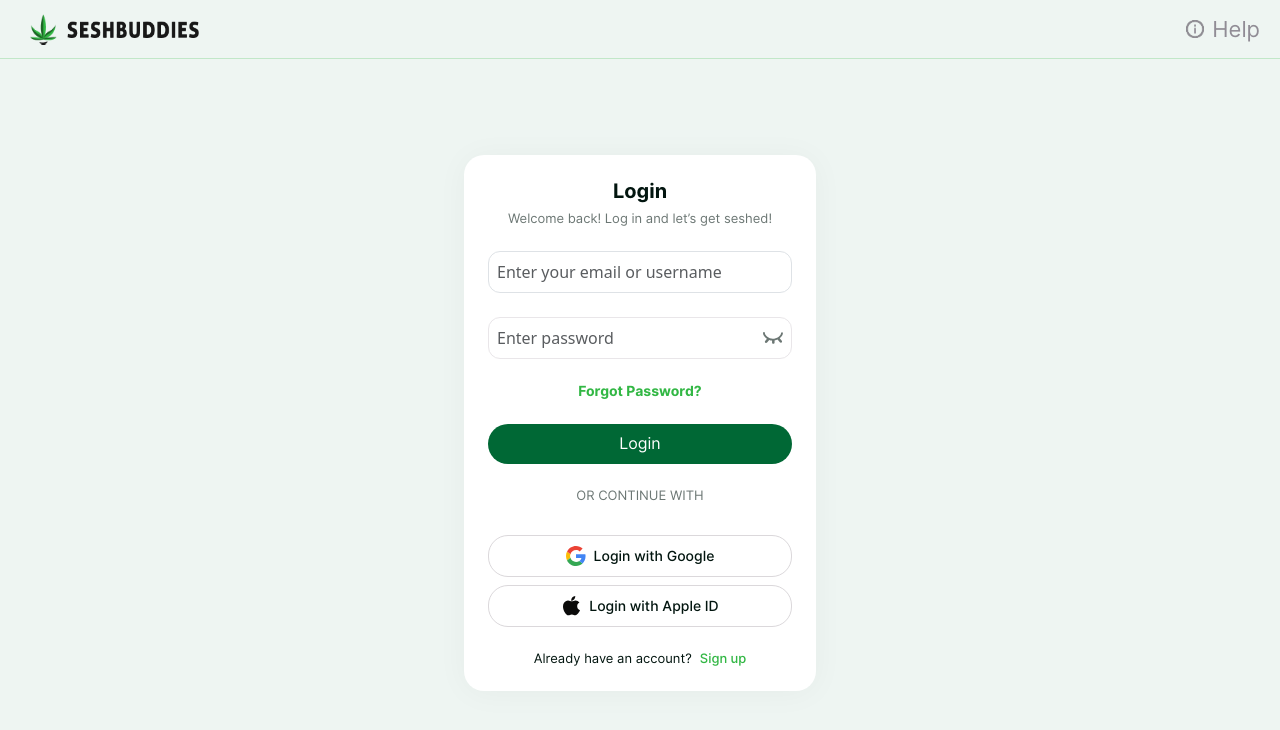
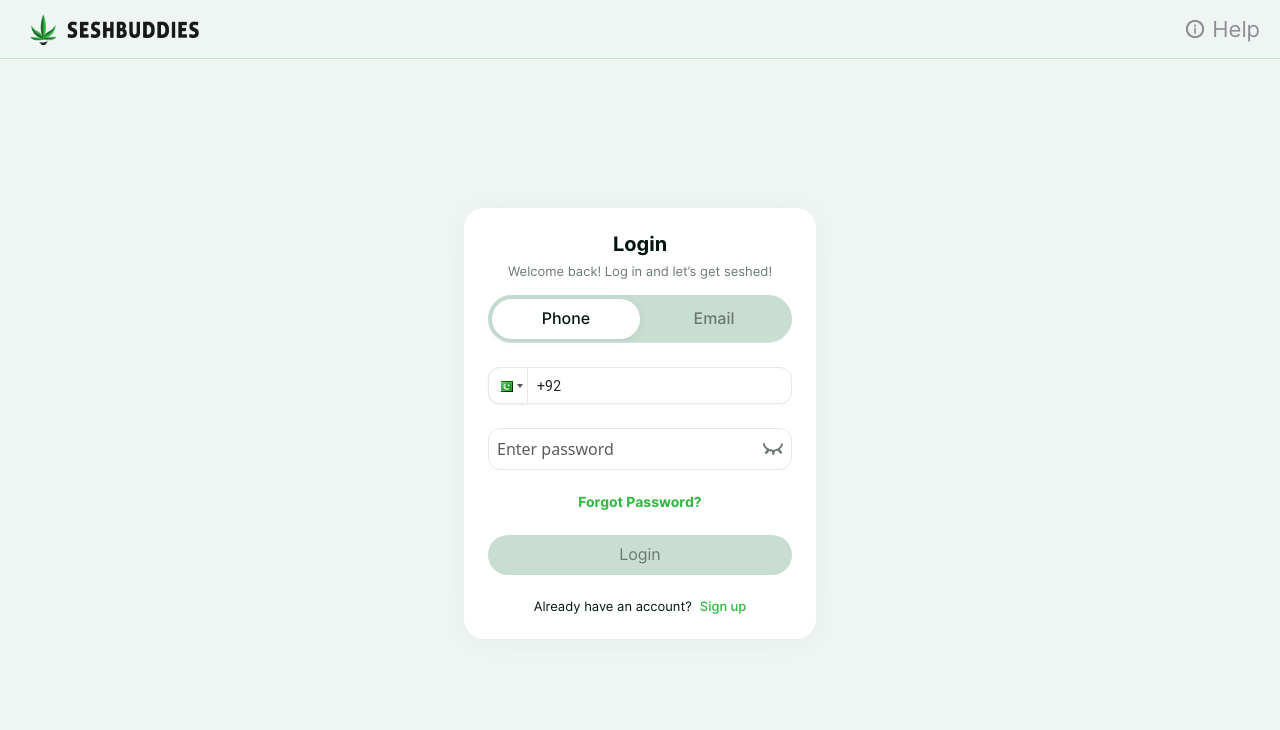
Before and after one commit to MianHuraira/seshbuddies, a React (Create React App) app: page /login in a window 1280 px wide. Shown: the top 730 px of the page. Built offline with nearby package versions, Linux system fonts and the light colour scheme.

Commit message:
register

```diff
--- a/src/App.js
+++ b/src/App.js
@@ -8,6 +8,7 @@
 import HeaderSecound from "../src/components/Header_secound";
 // bootstrap css
 import "bootstrap/dist/css/bootstrap.min.css";
+import { AuthProvider } from "./pages/AuthContext";
 
 function App() {
   // api start point
@@ -42,6 +43,7 @@
   }, [getPath]);
 
   return (
+    <AuthProvider>
       <div className="App">
         {getPath === "/" ||
         getPath === "/login" ||
@@ -53,6 +55,7 @@
         )}
         <Router />
       </div>
+    </AuthProvider>
   );
 }
 
--- a/src/Routes/Router.jsx
+++ b/src/Routes/Router.jsx
@@ -1,6 +1,8 @@
 import React, { lazy, Suspense } from "react";
-import { useRoutes } from "react-router-dom";
+import { useRoutes, Navigate } from "react-router-dom";
 import Spinner from "react-bootstrap/Spinner";
+import { useAuth } from "../pages/AuthContext";
+
 const NotFound = lazy(() => import("../pages/PageNoteFound"));
 const Profile = lazy(() => import("../pages/UserProfile"));
 const StartUp = lazy(() => import("../pages/StartUp"));
@@ -28,6 +30,8 @@
 
 const Test = lazy(() => import("../pages/Registration/PassCode"));
 const Router = () => {
+  const { isAuthenticated } = useAuth();
+
   return (
     <Suspense
       fallback={
@@ -47,88 +51,96 @@
         },
         {
           path: "/home",
-          element: <Home />,
+          element: isAuthenticated ? <Home /> : <Navigate to="/" />,
         },
         {
           path: "/users",
-          element: <Users />,
+          element: isAuthenticated ? <Users /> : <Navigate to="/" />,
         },
         {
           path: "/login",
           element: <Login />,
         },
         {
+          path: "/signUp",
+          element: <SignUp />,
+        },
+        {
           path: "/buddies",
-          element: <YourBuddies />,
+          element: isAuthenticated ? <YourBuddies /> : <Navigate to="/" />,
         },
         {
           path: "/age_varifi",
           element: <Age />,
         },
-        {
-          path: "/signUp",
-          element: <SignUp />,
-        },
 
         {
           path: "/foryou",
-          element: <ForYou />,
+          element: isAuthenticated ? <ForYou /> : <Navigate to="/" />,
         },
         {
           path: "/pending",
-          element: <Pending />,
+          element: isAuthenticated ? <Pending /> : <Navigate to="/" />,
         },
         {
           path: "/Foubuddiespending",
-          element: <FourBuddiesPending />,
+          element: isAuthenticated ? (
+            <FourBuddiesPending />
+          ) : (
+            <Navigate to="/" />
+          ),
         },
         {
           path: "/profile",
-          element: <Profile />,
+          element: isAuthenticated ? <Profile /> : <Navigate to="/" />,
         },
         {
           path: "/account",
-          element: <Account />,
+          element: isAuthenticated ? <Account /> : <Navigate to="/" />,
         },
         {
           path: "/notification",
-          element: <Notification />,
+          element: isAuthenticated ? <Notification /> : <Navigate to="/" />,
         },
         {
           path: "/search",
-          element: <Search />,
+          element: isAuthenticated ? <Search /> : <Navigate to="/" />,
         },
         {
           path: "/chat",
-          element: <Chat />,
+          element: isAuthenticated ? <Chat /> : <Navigate to="/" />,
         },
         {
           path: "/reels",
-          element: <Reels />,
+          element: isAuthenticated ? <Reels /> : <Navigate to="/" />,
         },
         {
           path: "/sessions",
-          element: <Sessions />,
+          element: isAuthenticated ? <Sessions /> : <Navigate to="/" />,
         },
         {
           path: "/live_stream",
-          element: <LiveStream />,
+          element: isAuthenticated ? <LiveStream /> : <Navigate to="/" />,
         },
         {
           path: "/privacy",
-          element: <Privacy />,
+          element: isAuthenticated ? <Privacy /> : <Navigate to="/" />,
         },
         {
           path: "/acountNoti",
-          element: <AcountNotification />,
+          element: isAuthenticated ? (
+            <AcountNotification />
+          ) : (
+            <Navigate to="/" />
+          ),
         },
         {
           path: "/acountSuport",
-          element: <AcountSuport />,
+          element: isAuthenticated ? <AcountSuport /> : <Navigate to="/" />,
         },
         {
           path: "/acountAbout",
-          element: <AcountAbout />,
+          element: isAuthenticated ? <AcountAbout /> : <Navigate to="/" />,
         },
         {
           path: "*",
--- a/src/assets/css/style.css
+++ b/src/assets/css/style.css
@@ -473,6 +473,8 @@
   border: 1px solid var(--grey-200, #e9e6e9);
   background: #fff;
   box-shadow: 0px 1px 2px 0px rgba(16, 24, 40, 0.04);
+  height: 37px !important;
+  width: 100%;
 }
 .phon_inp .flag-dropdown {
   border-radius: 12px 0px 0px 12px !important;
--- a/src/components/Profile.jsx
+++ b/src/components/Profile.jsx
@@ -1,12 +1,17 @@
-import React from "react";
-import { NavDropdown } from "react-bootstrap";
+import React, { useEffect, useState } from "react";
+import { NavDropdown, NavLink } from "react-bootstrap";
 import "../assets/css/style.css";
 import Profile_img from "../assets/images/profile_img.png";
 import Status_icon from "../assets/icons/status_icon.png";
-import { NavLink, useLocation } from "react-router-dom";
+import { useLocation, useNavigate } from "react-router-dom";
+
+import { ToastContainer, toast } from "react-toastify";
+
+import "react-toastify/dist/ReactToastify.css";
 
 const Profile = () => {
   const location = useLocation();
+  const navigate = useNavigate();
 
   let getPath = location.pathname;
 
@@ -15,8 +20,35 @@
   if (getPath === "/live_stream" || getPath === "/reels") {
     allPath = true;
   }
+
+  const [userData, setUserData] = useState({});
+
+  useEffect(() => {
+    // Retrieve user data from local storage
+    const storedUserData = localStorage.getItem("userData");
+
+    if (storedUserData) {
+      // Parse the JSON data
+      const parsedUserData = JSON.parse(storedUserData);
+      setUserData(parsedUserData);
+    }
+  }, []);
+  const handleLogout = () => {
+    // Clear local storage to log out the user
+    localStorage.removeItem("userData");
+
+    // Show logout success toast
+    toast.success("Logout Successfully", {
+      onClose: () => {
+        // Navigate to the home page after the toast is closed
+        navigate("/");
+      },
+    });
+  };
+
   return (
     <>
+      <ToastContainer />
       <NavDropdown
         id="nav-dropdown-dark-example"
         title={
@@ -25,12 +57,14 @@
               <img className="profile_img" src={Profile_img} alt="" />
               <img className="status_icon" src={Status_icon} alt="" />
             </div>
-            <h5
-              style={{ color: allPath ? "white" : "" }}
-              className="me-2 user_name0 d-none d-lg-block"
-            >
-              steve.brown
-            </h5>
+            {userData && userData.username && (
+              <h5
+                style={{ color: allPath ? "white" : "" }}
+                className="me-2 user_name0 d-none d-lg-block"
+              >
+                {userData.username}
+              </h5>
+            )}
           </div>
         }
         menuVariant="dark"
@@ -40,7 +74,7 @@
         <NavDropdown.Item>
           <NavLink to={"/profile"}>Settings</NavLink>
         </NavDropdown.Item>
-        <NavDropdown.Item>Log Out</NavDropdown.Item>
+        <NavDropdown.Item onClick={handleLogout}>Log Out</NavDropdown.Item>
       </NavDropdown>
     </>
   );
--- /dev/null
+++ b/src/pages/AuthContext.jsx
@@ -0,0 +1,27 @@
+import React, { createContext, useContext, useState } from 'react';
+
+const AuthContext = createContext();
+
+export const AuthProvider = ({ children }) => {
+  const [isAuthenticated, setIsAuthenticated] = useState();
+
+  const login = () => {
+    // Add logic to set authentication state when user logs in
+    setIsAuthenticated(true);
+  };
+
+  const logout = () => {
+    // Add logic to set authentication state when user logs out
+    setIsAuthenticated(false);
+  };
+
+  return (
+    <AuthContext.Provider value={{ isAuthenticated, login, logout }}>
+      {children}
+    </AuthContext.Provider>
+  );
+};
+
+export const useAuth = () => {
+  return useContext(AuthContext);
+};
--- a/src/pages/Registration/AgeVarification.jsx
+++ b/src/pages/Registration/AgeVarification.jsx
@@ -1,13 +1,22 @@
+/* eslint-disable no-unused-vars */
 import { React, useState } from "react";
 import whiteLogo from "../../assets/logo/logo_white.svg";
 import { Button, Form } from "react-bootstrap";
 import ErrorIcon from "../../assets/icons/error_icon.png";
+import axios from "axios";
+import { useNavigate } from "react-router-dom";
+
+import { ToastContainer, toast } from "react-toastify";
+
+import "react-toastify/dist/ReactToastify.css";
 
 const AgeVarification = () => {
   const [month, setMonth] = useState("");
   const [day, setDay] = useState("");
   const [year, setYear] = useState("");
   const [error, setError] = useState("");
+
+  const navigate = useNavigate();
 
   const handleMonthChange = (e) => {
     const value = e.target.value;
@@ -55,9 +64,32 @@
       }
     }
   };
+  const AgeVarifiy = () => {
+    // Check if any of the input fields is empty
+    if (!month || !day || !year) {
+      setError("Please fill in all date fields.");
+      toast.error("Please fill in all date fields.");
+      return;
+    }
+
+    const currentYear = new Date().getFullYear();
+    const age = currentYear - parseInt(year, 10);
+
+    if (age < 18) {
+      setError("Sorry, you must be at least 18 years old.");
+      toast.error("Sorry, you must be at least 18 years old.");
+    } else {
+      setError("");
+      toast.success("You are now eligible to sign up!");
+      navigate("/signUp");
+      // Perform signup or navigation to signup page here
+      // e.g., you can redirect to the signup page using your routing mechanism
+    }
+  };
 
   return (
     <>
+      <ToastContainer />
       <div className="main_verifi_div">
         <div className="child_varif">
           <img
@@ -84,7 +116,7 @@
                 <Form.Control
                   style={{ width: "5rem" }}
                   placeholder="MM"
-                  className={`age_inp ${error ? 'erorborder' : ''}`}
+                  className={`age_inp ${error ? "erorborder" : ""}`}
                   onChange={handleMonthChange}
                   maxLength="2"
                   value={month}
@@ -96,7 +128,7 @@
                 <Form.Control
                   style={{ width: "5rem" }}
                   placeholder="DD"
-                  className={`age_inp ${error ? 'erorborder' : ''}`}
+                  className={`age_inp ${error ? "erorborder" : ""}`}
                   onChange={handleDayChange}
                   maxLength="2"
                   id="dayInput"
@@ -107,7 +139,7 @@
               <Form.Group className="mb-3">
                 <Form.Control
                   placeholder="YYYY"
-                  className={`age_inp ${error ? 'erorborder' : ''}`}
+                  className={`age_inp ${error ? "erorborder" : ""}`}
                   onChange={handleYearChange}
                   maxLength="4"
                   id="yearInput"
@@ -133,7 +165,7 @@
             </h5>
 
             <div className="d-flex align-items-center mt-5 mb-3">
-              <Button variant="primary" type="submit">
+              <Button onClick={AgeVarifiy} variant="primary" type="button">
                 I Agree
               </Button>
               <button type="btn" className="dec_btn ms-3">
--- a/src/pages/Registration/CreateName.jsx
+++ b/src/pages/Registration/CreateName.jsx
@@ -4,13 +4,14 @@
 import { NavLink } from "react-router-dom";
 import CheckIcon from "../../assets/icons/checkIcon.svg";
 import CrossIcon from "../../assets/icons/crossIcon.svg";
-
+import { useAuth } from "../AuthContext";
 import axios from "axios";
 import { ToastContainer, toast } from "react-toastify";
 
 import "react-toastify/dist/ReactToastify.css";
 
 const CreateName = ({ passCreate, detail, keyP, passCode }) => {
+  const { login } = useAuth();
   const [nickname, setNickname] = useState("");
   const maxCharacterLimit = 30;
 
@@ -25,8 +26,6 @@
       setNickname(input);
     }
   };
-
-  console.log("pass", passCreate, keyP, detail, passCode);
 
   const isButtonEnabled =
     nickname.length >= 6 && nickname.length <= maxCharacterLimit;
@@ -50,7 +49,11 @@
       .post(`${global.BASEURL}users/signup`, dataToSend)
       .then((res) => {
         // Handle success
+        login();
         setIsConfirmed(true);
+
+        localStorage.setItem("userData", JSON.stringify(dataToSend));
+        localStorage.setItem("isConfirmed", true);
 
         // Show success toast
         toast.success("Account created successfully!");
--- a/src/pages/Registration/Login.jsx
+++ b/src/pages/Registration/Login.jsx
@@ -1,22 +1,110 @@
+/* eslint-disable no-unused-vars */
 import { React, useState } from "react";
 import { Form } from "react-bootstrap";
 import openEye from "../../assets/icons/open_eye.svg";
 import closeEye from "../../assets/icons/close_eye.svg";
 import GoogleIcon from "../../assets/icons/google_icon.svg";
 import AppleIcon from "../../assets/icons/apple_icon.svg";
+import Spinner from "react-bootstrap/Spinner";
 import { NavLink } from "react-router-dom";
+import PhoneInput from "react-phone-input-2";
+import "react-phone-input-2/lib/style.css";
+import axios from "axios";
+import { useNavigate } from "react-router-dom";
+
+import { ToastContainer, toast } from "react-toastify";
+
+import "react-toastify/dist/ReactToastify.css";
+import { useAuth } from "../AuthContext";
 
 const Login = () => {
+  const [activeTab, setActiveTab] = useState("tab1");
   const [passwordVisible, setPasswordVisible] = useState(false);
   const [isInputFocused, setIsInputFocused] = useState(false);
   const [inputType, setInputType] = useState("password");
+  const [email, setEmail] = useState("");
+  const [isValid, setIsValid] = useState(false);
+  const [phone, setPhone] = useState("");
+  const [isButtonClicked, setIsButtonClicked] = useState(false);
+  const [password, setPassword] = useState("");
+  const { login } = useAuth();
+
+  const navigate = useNavigate();
 
   const togglePasswordVisibility = () => {
     setPasswordVisible(!passwordVisible);
     setInputType(passwordVisible ? "password" : "text");
   };
+
+  const tabClick = (tab) => {
+    setActiveTab(tab);
+  };
+
+  const handleEmailChange = (e) => {
+    const emailValue = e.target.value;
+
+    // Simple email validation - you may want to use a more robust solution
+    const emailRegex = /^[^\s@]+@[^\s@]+\.[^\s@]+$/;
+    const isValidEmail = emailRegex.test(emailValue);
+
+    setEmail(emailValue);
+    setIsValid(isValidEmail);
+  };
+  const handlePhone = (value, country, e, formattedValue) => {
+    const fullPhoneNumber = `+${value.replace(/\D/g, "")}`;
+    setPhone(fullPhoneNumber);
+    setIsValid(formattedValue.length === country.format.length);
+  };
+
+  // api login
+
+  const loginHandle = () => {
+    let requestData;
+    let currentDetail = "";
+
+    if (!isValidPassword()) {
+      // Password is required
+      toast.error("Password is required");
+      return;
+    }
+
+    if (activeTab === "tab1") {
+      // Phone tab
+      requestData = { phone, password };
+      currentDetail = phone;
+    } else if (activeTab === "tab2") {
+      // Email tab
+      requestData = { email, password };
+      currentDetail = email;
+    }
+    setIsButtonClicked(true);
+
+    axios
+      .post(`${global.BASEURL}auth`, requestData)
+      .then((res) => {
+        const resultSuccess = res.data.user;
+        localStorage.setItem("userData", JSON.stringify(resultSuccess));
+        toast.success("Login Successfully");
+        login();
+        navigate("/home");
+      })
+      .catch((error) => {
+        console.error("Error sending code: ", error);
+        toast.error(error.response.data.message);
+      })
+      .finally(() => {
+        // This block will execute regardless of success or error
+        setIsButtonClicked(false);
+      });
+  };
+
+  const isValidPassword = () => {
+    return password.trim().length > 0;
+  };
+
   return (
     <>
+      <ToastContainer />
       <div className="main_div_login">
         <div className="login_main p-4">
           <h3 className="f_head">Login</h3>
@@ -24,17 +112,55 @@
             Welcome back! Log in and let’s get seshed!
           </h5>
 
-          {/* form start */}
-          <Form className="w-100 mt-4">
-            <Form.Group className="mb-4" controlId="formBasicEmail">
+          <ul className="nav nav-tabs nav-tabs-main mt-3 p-1">
+            <li className="nav-item sign_tab nav-item-main w-50">
+              <button
+                className={`nav-link ${activeTab === "tab1" ? "active" : ""}`}
+                onClick={() => tabClick("tab1")}
+              >
+                Phone
+              </button>
+            </li>
+            <li className="nav-item sign_tab nav-item-main w-50">
+              <button
+                className={`nav-link ${activeTab === "tab2" ? "active" : ""}`}
+                onClick={() => tabClick("tab2")}
+              >
+                Email
+              </button>
+            </li>
+          </ul>
+
+          <div className="tab-content w-100">
+            <Form>
+              {activeTab === "tab1" && (
+                <PhoneInput
+                  className="phon_inp w-100 mt-4"
+                  country={"pk"}
+                  enableAreaCodes={true}
+                  enableSearch={true}
+                  disableSearchIcon={true}
+                  value={phone}
+                  onChange={handlePhone}
+                />
+              )}
+
+              {activeTab === "tab2" && (
+                <Form.Group
+                  className="shadow_def mt-4"
+                  controlId="exampleForm.ControlInput1"
+                >
                   <Form.Control
-                className="login_inp p-2 radius_12"
+                    className="custom_control"
                     type="email"
-                placeholder="Enter your email or username"
+                    placeholder="Email address"
+                    value={email}
+                    onChange={handleEmailChange}
                   />
                 </Form.Group>
+              )}
 
-            <Form.Group className="mb-4" controlId="formBasicPassword">
+              <Form.Group className="mb-4 mt-4" controlId="formBasicPassword">
                 <div
                   className={`d-flex align-items-center login_inp p-2 ${
                     isInputFocused ? "focused" : ""
@@ -44,6 +170,8 @@
                     className="hide_fcontrol p-0"
                     type={inputType}
                     placeholder="Enter password"
+                    value={password}
+                    onChange={(e) => setPassword(e.target.value)}
                     onFocus={() => setIsInputFocused(true)}
                     onBlur={() => setIsInputFocused(false)}
                   />
@@ -55,20 +183,42 @@
                   />
                 </div>
               </Form.Group>
-
               <h4 className="for_text">Forgot Password?</h4>
-            <NavLink
-              to={"/home"}
-              className="mt-4 text-center btn_default"
+              <div
+                disabled={!isValid}
+                onClick={loginHandle}
+                className={
+                  isValid
+                    ? "btn_default text-center phon_inp mt-4"
+                    : "btn_disable text-center phon_inp mt-4"
+                }
                 type="submit"
               >
                 Login
-            </NavLink>
+                {isButtonClicked ? (
+                  <Spinner
+                    style={{
+                      width: "20px",
+                      height: "20px",
+                      float: "right",
+                      marginTop: "3px",
+                      borderWidth: "0.15em",
+                    }}
+                    animation="border"
+                    role="status"
+                  >
+                    <span className="visually-hidden">Loading...</span>
+                  </Spinner>
+                ) : (
+                  ""
+                )}
+              </div>
             </Form>
+          </div>
 
-          <h4 className="mt-4 mb-4 sb_head">OR CONTINUE WITH</h4>
+          {/* <h4 className="mt-4 mb-4 sb_head">OR CONTINUE WITH</h4> */}
 
-          <button type="btn" className="login_btn_div border_btn_l mt-2">
+          {/* <button type="btn" className="login_btn_div border_btn_l mt-2">
             <div className="d-flex align-items-center">
               <img className="social_iconStart" src={GoogleIcon} alt="" />
               <h4 className="btn_login_text ms-2">Login with Google</h4>
@@ -79,14 +229,14 @@
               <img className="social_iconStart" src={AppleIcon} alt="" />
               <h4 className="btn_login_text ms-2">Login with Apple ID</h4>
             </div>
-          </button>
+          </button> */}
           <div className="mt-4">
             <h5
               style={{ color: "#02150F" }}
               className="login_text d-flex align-items-center"
             >
               Already have an account?
-              <NavLink className="nav_text ms-2" to={"/signUp"}>
+              <NavLink className="nav_text ms-2" to={"/age_varifi"}>
                 Sign up
               </NavLink>
             </h5>
```
Also changed, not shown: src/pages/ContextPage.jsx (deleted, +0 -16 lines). Lines whose indentation alone changed are shown as unchanged.
